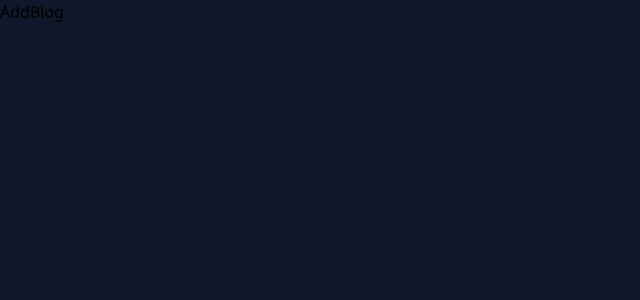
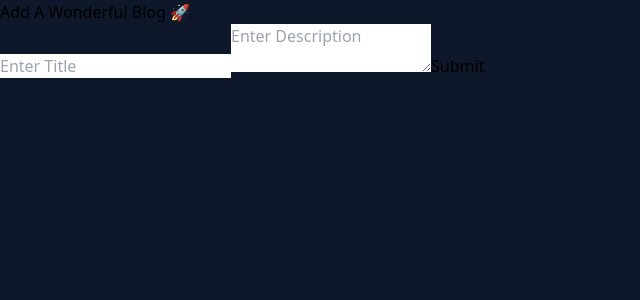
Before and after one commit to zcarian/blog-app, a Next.js app: page /blog/add in a window 1280 px wide. Shown: the top 300 px of the page, without its empty margins (0-640 px from the left). Built offline with nearby package versions, Linux system fonts and the light colour scheme.

Commit message:
adding functionality to form

```diff
--- a/app/blog/add/page.tsx
+++ b/app/blog/add/page.tsx
@@ -1,7 +1,68 @@
-import React from "react";
+"use client";
+
+import { Fragment, useRef } from "react";
+import { Toaster, toast } from "react-hot-toast";
+
+const postBlog = async ({
+  title,
+  description,
+}: {
+  title: string;
+  description: string;
+}) => {
+  const res = fetch("http://localhost:3000/api/blog/", {
+    method: "POST",
+    body: JSON.stringify({ title, description }),
+    //@ts-ignore
+    "Content-Type": "application/json",
+  });
+  return (await res).json();
+};
 
 const AddBlog = () => {
-  return <div>AddBlog</div>;
+  const titleRef = useRef<HTMLInputElement | null>(null);
+  const descriptionRef = useRef<HTMLTextAreaElement | null>(null);
+
+  const handleSubmit = async (e: any) => {
+    e.preventDefault();
+    if (titleRef.current && descriptionRef.current) {
+      toast.loading("Adding Blog...", { id: "1" });
+      await postBlog({
+        title: titleRef.current?.value,
+        description: descriptionRef.current?.value,
+      });
+      toast.success("Blog Added Successfully", { id: "1" });
+    }
+  };
+
+  return (
+    <Fragment>
+      <Toaster />
+      <div className="w-full m-auto flex my-4">
+        <div className="flex flex-col justify-center items-center m-auto">
+          <p className="text-2xl text-slate-200 font-bold p-3">
+            Add A Wonderful Blog 🚀
+          </p>
+          <form onSubmit={handleSubmit}>
+            <input
+              ref={titleRef}
+              placeholder="Enter Title"
+              type="text"
+              className="rounded-md px-4 w-full py-2 my-2 "
+            />
+            <textarea
+              ref={descriptionRef}
+              placeholder="Enter Description"
+              className="rounded-md px-4 py-2 w-full my-2"
+            ></textarea>
+            <button className="font-semibold px-4 py-2 shadow-xl bg-slate-200 rounded-lg m-auto hover:bg-slate-100">
+              Submit
+            </button>
+          </form>
+        </div>
+      </div>
+    </Fragment>
+  );
 };
 
 export default AddBlog;
```
